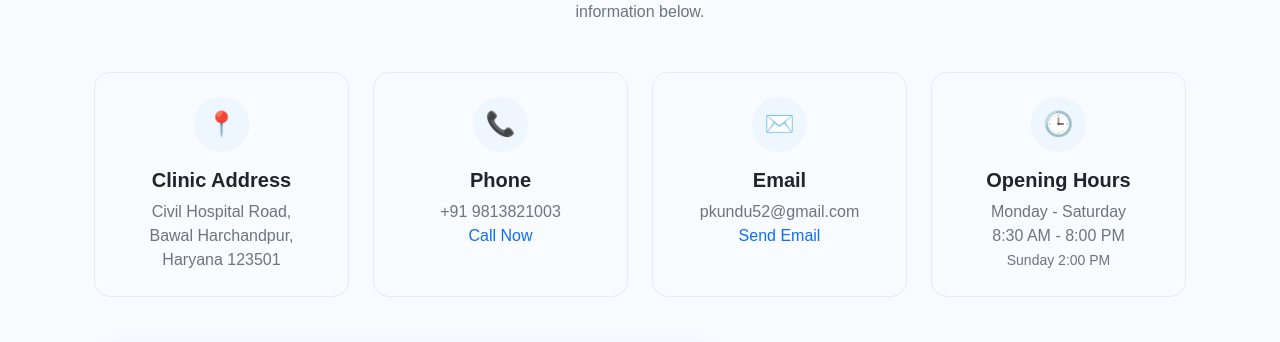
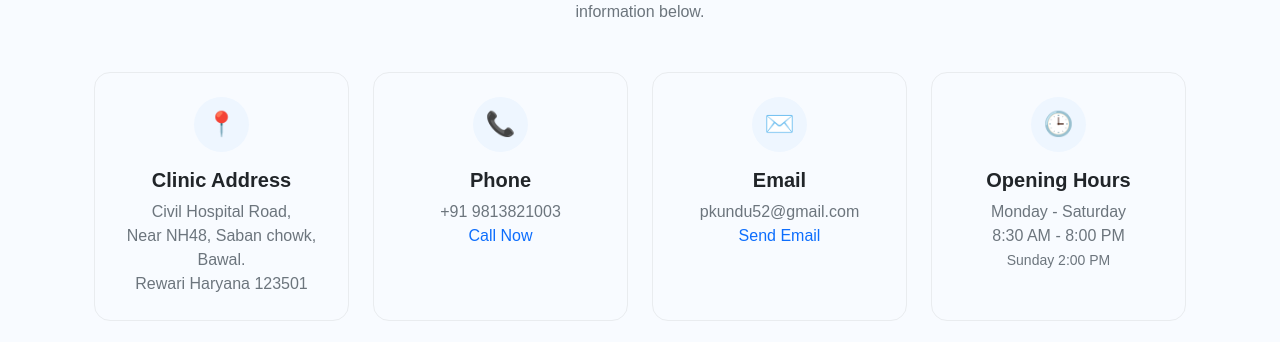
Before and after one commit to chanchalji143/client-website, a Django app: page / in a window 1280 px wide. Shown: the part 5759-6101 px from the top of the page. Run offline with Django 5.2, Linux system fonts and the light colour scheme; data that the repository does not hold is empty; some libraries are stand-ins or nearby versions.

Commit message:
Update index page

```diff
--- a/home/templates/home/index.html
+++ b/home/templates/home/index.html
@@ -1202,8 +1202,8 @@
 
               <p class="text-secondary mb-0">
                 Civil Hospital Road,<br />
-                Bawal Harchandpur,<br />
-                Haryana 123501
+                Near NH48, Saban chowk, Bawal.<br />
+                Rewari Haryana 123501
               </p>
             </div>
           </div>
@@ -1419,7 +1419,7 @@
             <h5 class="text-white fw-bold">Contact Us</h5>
 
             <ul class="footer-contact mt-3">
-              <li>📍 Civil Hospital Road Bawal Harchandpur, Haryana 123501</li>
+              <li>📍 Civil hospital road, Near NH48, Saban chowk, Bawal. Rewari Haryana 123501</li>
 
               <li>
                 📞
```
